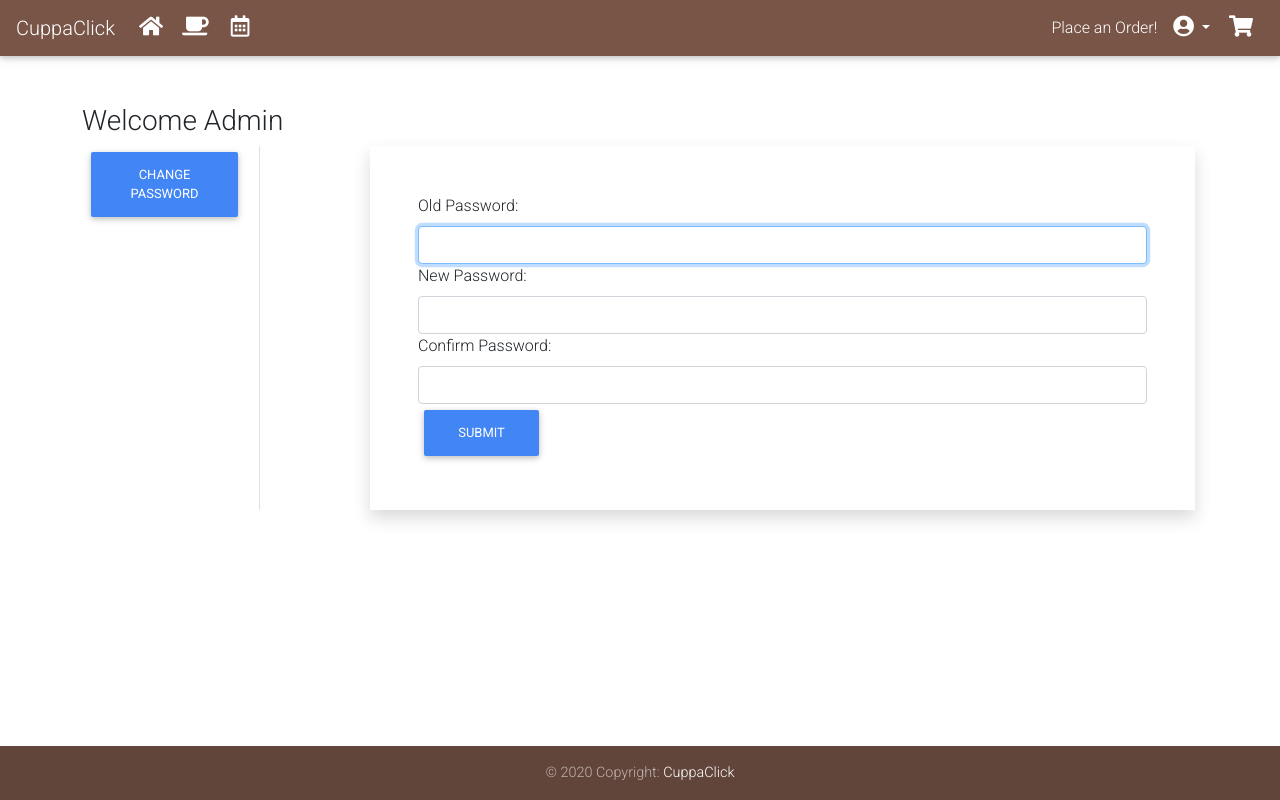
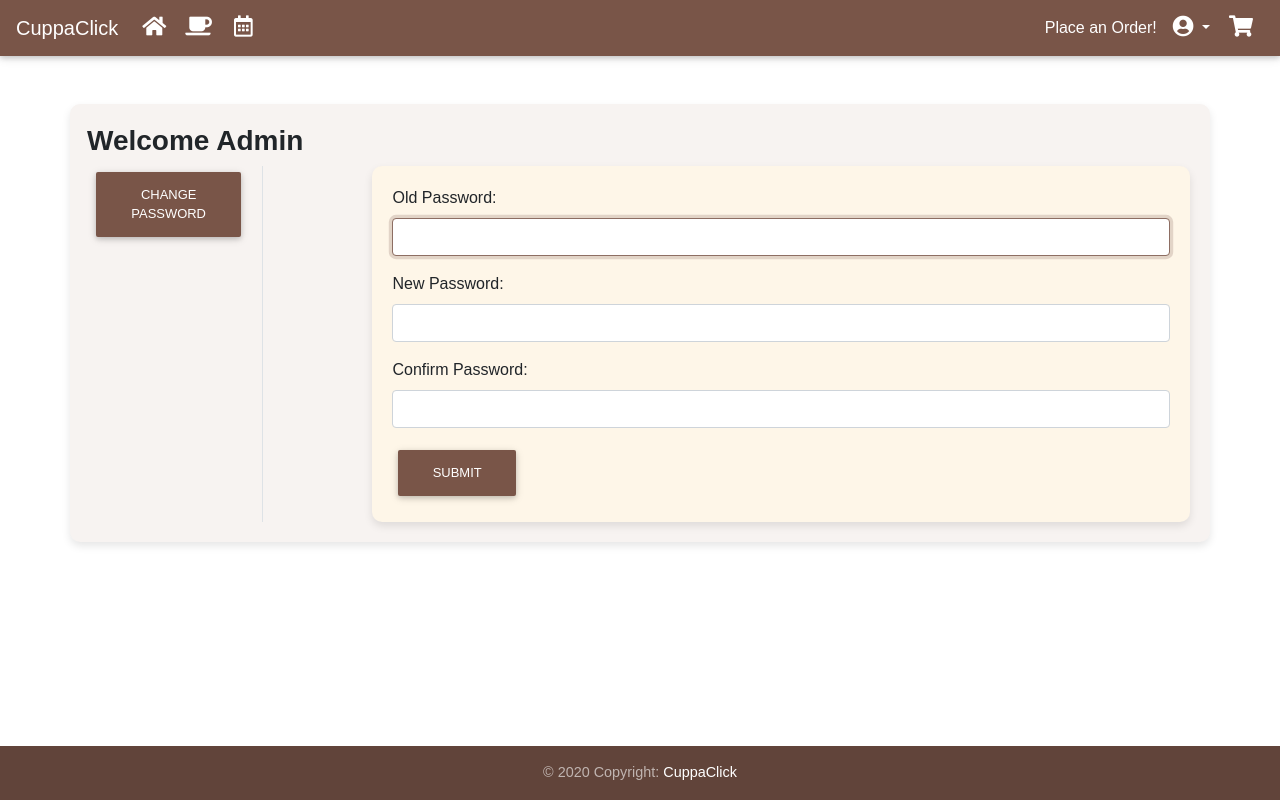
Before and after one commit to YapYuNing08/GitExercise-TT5L-10, a Django app: page /password_change/ in a window 1280 px wide. Run offline with Django 5.2, Linux system fonts and the light colour scheme; a user stored in the database is signed in; some libraries are stand-ins or nearby versions.

Commit message:
Update changepassword.html css

```diff
--- a/deliver/customer/templates/customer/changepassword.html
+++ b/deliver/customer/templates/customer/changepassword.html
@@ -2,29 +2,86 @@
 {% load static %}
 {% block title %}Change Password{% endblock title %}
 {% block content %}
-<div class="container my-5" >
+<div class="container my-5">
     <div class="row">
-    <h3> Welcome {{request.user.username | capfirst}}</h3>
+        <h3> Welcome {{request.user.username | capfirst}}</h3>
         <div class="col-sm-2 border-end">
             <ul class="list-unstyled">
-                <li class="'d-grid"><a href="#" class="btn btn-primary">Change Password</a> </li>
+                <li class="d-grid mb-3"><a href="#" class="btn btn-brown">Change Password</a></li>
             </ul>
         </div>
         <div class="col-sm-9 offset-sm-1">
-            <form action="" method="post" novalidate class="shadow p-5">
+            <form action="" method="post" >
                 {% csrf_token %}
                 {% for fm in form %}
-                    {{fm.label_tag}} {{fm}} <small class="text-danger"> {{fm.errors | striptags}} </small>
+                    <div class="mb-3">
+                        {{fm.label_tag}} {{fm}}
+                        {% if fm.errors %}
+                            <small class="text-danger">{{fm.errors | striptags}}</small>
+                        {% endif %}
+                    </div>
                 {% endfor %}
-                    <button type="submit" class="btn btn-primary">submit</button>
+                <button type="submit" class="btn btn-brown">Submit</button>
 
-                    {% if form.non_feild_errors %}
-                        {% for error in form.non_feild_errors %}
+                {% if form.non_field_errors %}
+                    {% for error in form.non_field_errors %}
                         <p class="alert alert-danger my-3">{{error}}</p>
-                        {% endfor %}
-                    {% endif %}
+                    {% endfor %}
+                {% endif %}
             </form>
         </div>
     </div>
 </div>
+
+<style>
+    body {
+        font-family: Arial, sans-serif;
+    }
+    h3 {
+        font-weight: bold;
+    }
+    .btn-brown {
+        background-color: #8D6E63; /* Brown color */
+        color: white;
+        border: none;
+    }
+    .btn-brown:hover {
+        background-color: #5D4037; /* Darker brown on hover */
+        color: white;
+    }
+    .container {
+        background-color: #F7F3F1; /* Light beige background */
+        padding: 20px;
+        border-radius: 10px;
+        box-shadow: 0 4px 8px rgba(0, 0, 0, 0.1);
+    }
+    .border-end {
+        border-right: 2px solid #8D6E63; /* Brown border */
+    }
+    form {
+        background-color: #fef6e8; /* Light cream form background */
+        padding: 20px;
+        border-radius: 10px;
+        box-shadow: 0 4px 8px rgba(0, 0, 0, 0.1);
+    }
+    .form-control:focus {
+        border-color: #8D6E63;
+        box-shadow: 0 0 0 0.2rem rgba(141, 110, 99, 0.25);
+    }
+    .btn-primary {
+        background-color: #8D6E63; /* Update primary button to brown */
+        border-color: #8D6E63;
+    }
+    .btn-primary:hover {
+        background-color: #5D4037;
+        border-color: #5D4037;
+    }
+    .text-danger {
+        color: #D32F2F !important; /* Error text color */
+    }
+    .alert-danger {
+        background-color: #FFCDD2;
+        color: #D32F2F;
+    }
+</style>
 {% endblock content %}
```
